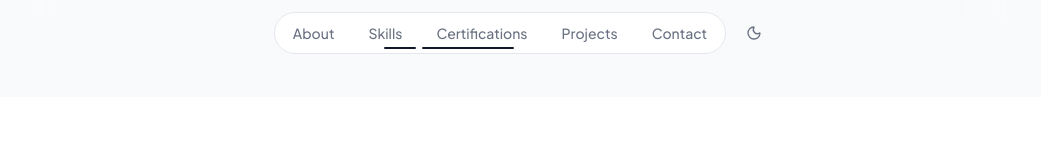
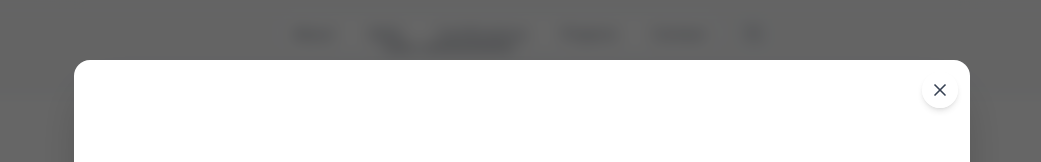
Before and after one commit to SAR4NGA/portfolio, a React (Vite) app: page / in a window 1280 px wide. Both pictures are taken after a click on the element 658 px from the left and 2691 px from the top of the page. Shown: the part 2291-2453 px from the top of the page, without its empty margins (118-1159 px from the left). Built offline with nearby package versions, Linux system fonts and the light colour scheme; a web font is replaced by a local one.

Commit message:
feat(certs): add animated PDF modal overlay for certificate viewing

```diff
--- a/src/pages/Home.tsx
+++ b/src/pages/Home.tsx
@@ -463,6 +463,42 @@ My work spans web, mobile, and desktop, from Flutter apps to ASP.NET services to
         </motion.div>
       </SectionWrapper>
       </div>
+
+      {/* PDF Modal */}
+      <AnimatePresence>
+        {selectedPdf && (
+          <motion.div
+            initial={{ opacity: 0 }}
+            animate={{ opacity: 1 }}
+            exit={{ opacity: 0 }}
+            transition={{ duration: 0.2 }}
+            className="fixed inset-0 z-50 flex items-center justify-center bg-black/60 backdrop-blur-sm p-4"
+            onClick={() => setSelectedPdf(null)}
+          >
+            <motion.div
+              initial={{ opacity: 0, scale: 0.95 }}
+              animate={{ opacity: 1, scale: 1 }}
+              exit={{ opacity: 0, scale: 0.95 }}
+              transition={{ duration: 0.2 }}
+              className="relative w-full max-w-4xl h-[85vh] rounded-2xl overflow-hidden bg-white shadow-2xl dark:bg-gray-900"
+              onClick={(e) => e.stopPropagation()}
+            >
+              <button
+                onClick={() => setSelectedPdf(null)}
+                className="absolute right-3 top-3 z-10 rounded-full bg-white/90 p-2 text-gray-700 shadow-md transition-colors hover:bg-gray-100 dark:bg-gray-800/90 dark:text-gray-300 dark:hover:bg-gray-700"
+                aria-label="Close PDF viewer"
+              >
+                <X size={20} />
+              </button>
+              <iframe
+                src={selectedPdf}
+                title="Certificate PDF"
+                className="h-full w-full"
+              />
+            </motion.div>
+          </motion.div>
+        )}
+      </AnimatePresence>
     </>
   )
 }
```
